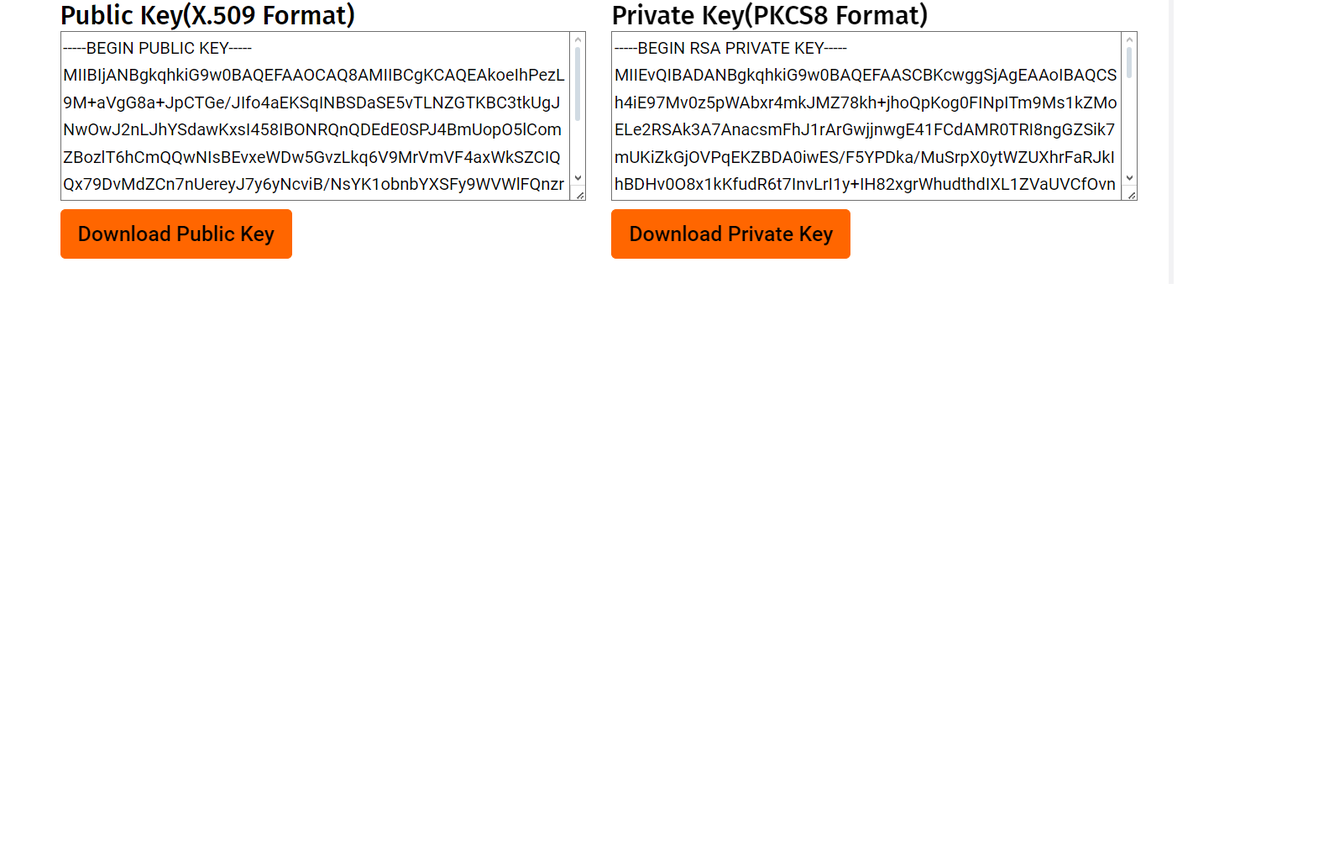
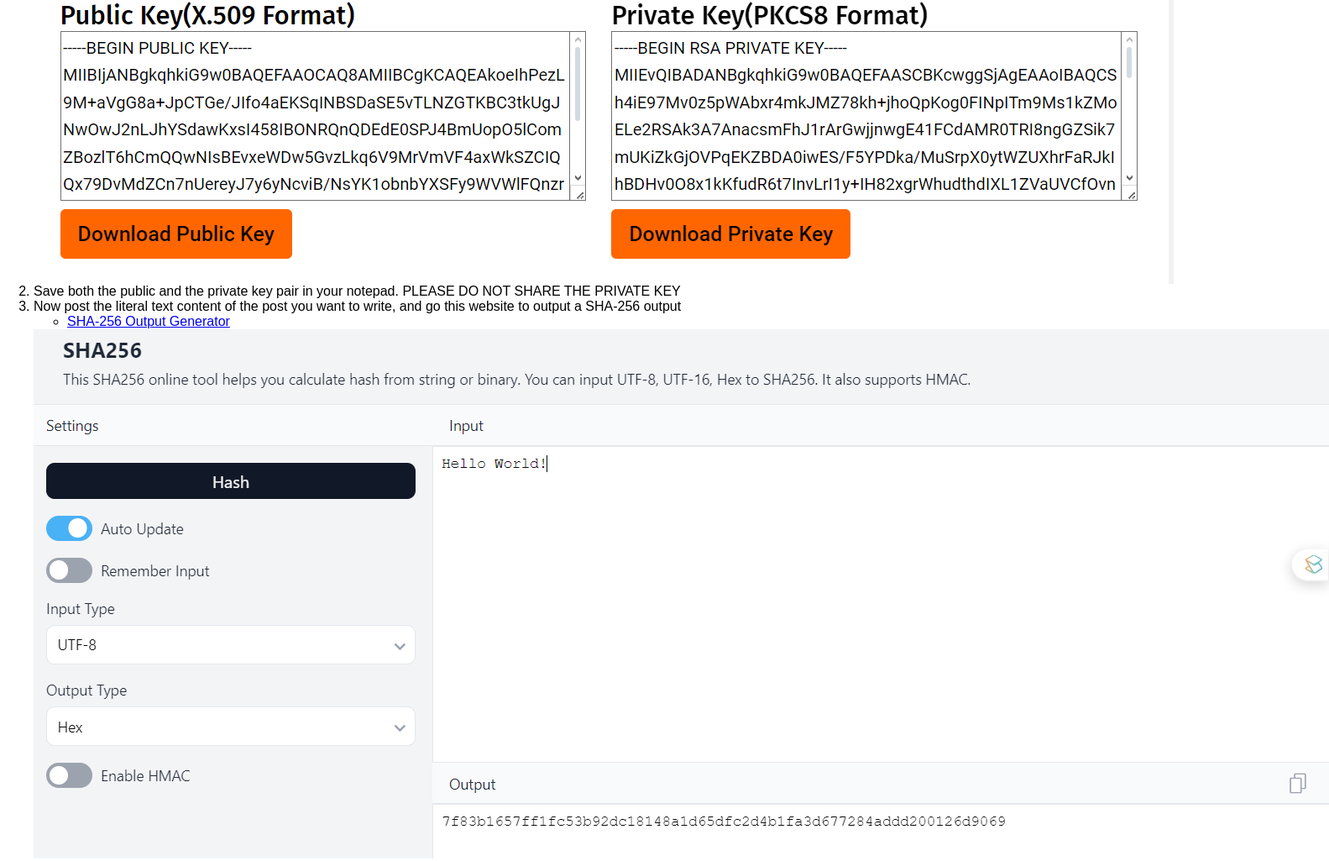
Before and after one commit to fateennavid-cse19/postcheck, a plain HTML site: page index.html in a window 1280 px wide. Shown: the part 479-1504 px from the top of the page at 84% size, 1583 px wide, since content can reach past the window. Before the commit the page ends 833 px from the top, so only its background shows below. Drawn offline with Linux system fonts and the light colour scheme.

Commit message:
Adding and checking steps

```diff
--- a/index.html
+++ b/index.html
@@ -16,6 +16,12 @@
                 <li><a href="https://www.devglan.com/online-tools/rsa-encryption-decryption">Website for Generating Public and Private Key Pair</a></li>
             </ul>
         <img src="step1.png" alt="Step 1">
+        <li>Save both the public and the private key pair in your notepad. PLEASE DO NOT SHARE THE PRIVATE KEY</li>
+        <li>Now post the literal text content of the post you want to write, and go this website to output a SHA-256 output</li>
+            <ul>
+                <li><a href="https://emn178.github.io/online-tools/sha256.html">SHA-256 Output Generator</a></li>
+            </ul>
+        <img src="step2.png" alt="Step 2">
     </ol>
 
 </body>
```
Also changed, not shown: step2.png (added).
